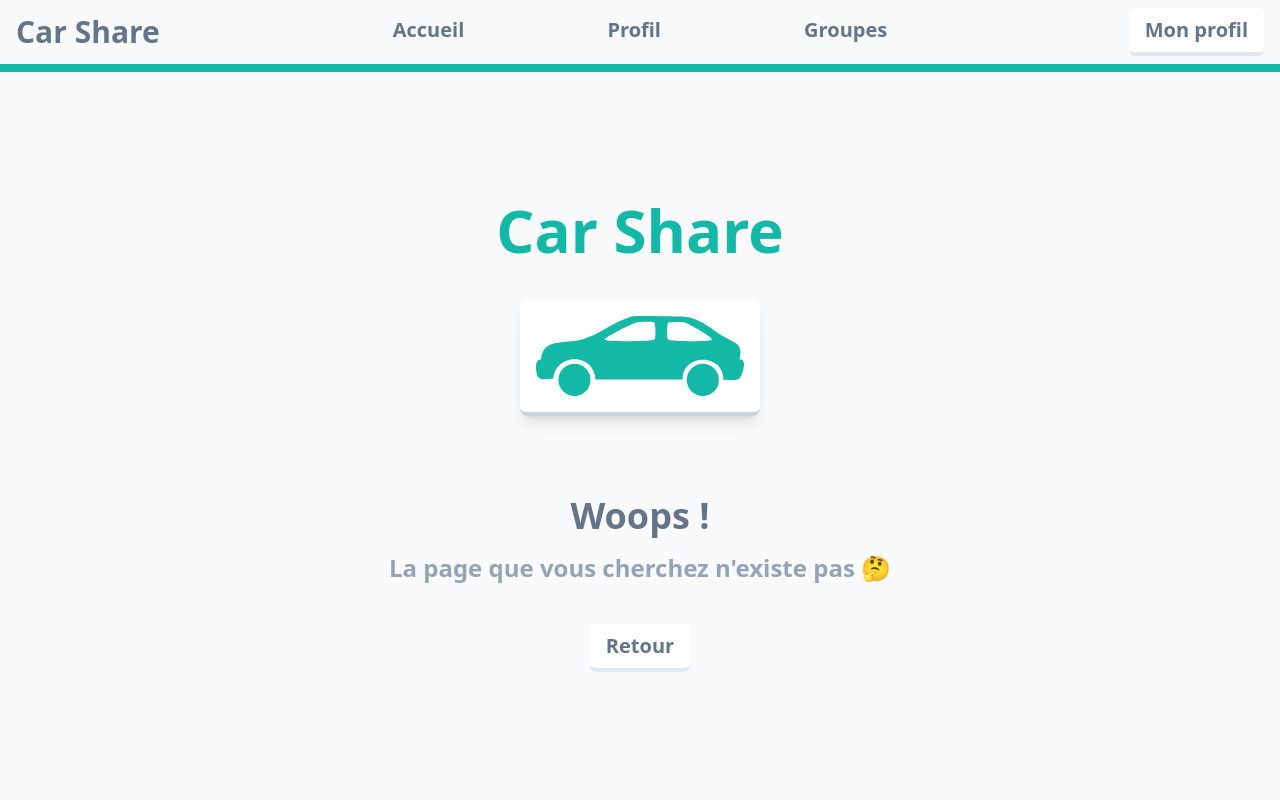
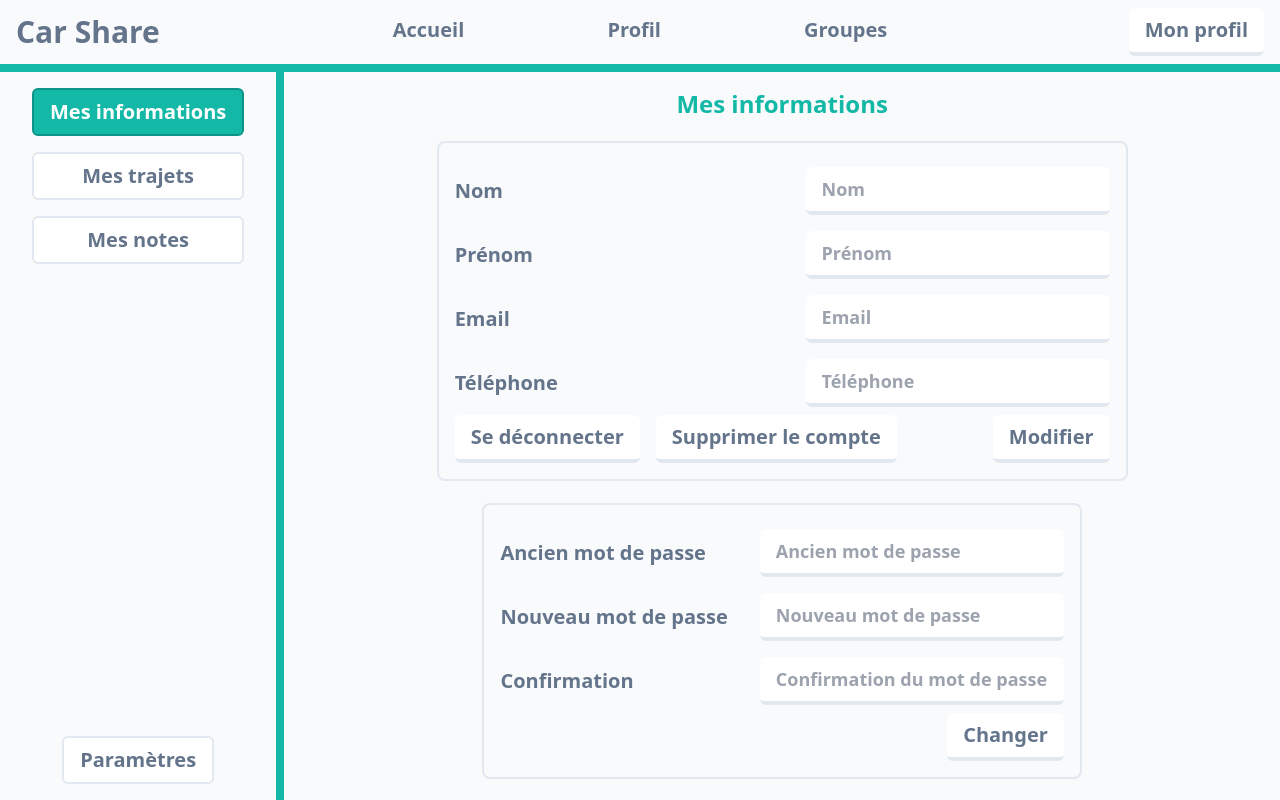
Before and after one commit to ActxLeToucan/carshare, a Vue app in the folder src/frontend/: page /profile in a window 1280 px wide. Built offline with nearby package versions, Linux system fonts and the light colour scheme; sample sign-in values are in the browser's storage.

Commit message:
Added profile page

```diff
--- a/src/frontend/src/main.js
+++ b/src/frontend/src/main.js
@@ -13,6 +13,7 @@ const routes = [
     { path: "/", name: 'Main', component: () => import("./views/Main.vue") },
     { path: "/home", name: 'Home', component: () => import("./views/Home.vue") },
     { path: "/register", name: 'Register', component: () => import("./views/Register.vue") },
+    { path: "/profile", name: 'Profile', component: () => import("./views/Profile.vue") },
     // 404 redirection
     { path: "/:catchAll(.*)", name: 'NotFound', component: () => import("./views/NotFound.vue") }
 ]
--- /dev/null
+++ b/src/frontend/src/views/Profile.vue
@@ -0,0 +1,134 @@
+<template>
+    <div class="flex grow flex-col">
+        <topbar></topbar>
+        <div class="flex grow">
+            <div class="flex flex-col items-center w-min px-8 py-4 space-y-4 border-r-8 border-teal-500">
+                <button-tab href="#infos" :default="true"> Mes informations </button-tab>
+                <button-tab href="#trips"> Mes trajets </button-tab>
+                <button-tab href="#evals"> Mes notes </button-tab>
+                <div class="flex grow justify-end items-end">
+                    <button-tab href="#params"> Paramètres </button-tab>
+                </div>
+            </div>
+            <div class="flex grow">
+                <tab-window defaultHash="#infos">
+
+                    <tab-div hash="#infos" class="flex flex-col items-center">
+                        <p class="text-2xl text-teal-500 font-bold mx-auto mt-4"> Mes informations </p>
+                        <div class="flex flex-col grow justify-evenly items-center">
+                            <card class="flex flex-col">
+                                <div class="flex flex-col">
+                                    <input-text label="Nom" placeholder="Nom" :value="''"></input-text>
+                                    <input-text label="Prénom" placeholder="Prénom" :value="''"></input-text>
+                                    <input-text label="Email" placeholder="Email" :value="''"></input-text>
+                                    <input-text label="Téléphone" placeholder="Téléphone" :value="''"></input-text>
+                                </div>
+                                <div class="flex space-x-4">
+                                    <button-block :action="disconnect"> Se déconnecter </button-block>
+                                    <button-block :action="deleteAccount" color="red"> Supprimer le compte </button-block>
+                                    <div class="flex grow justify-end pl-20">
+                                        <button-block :action="() => {}" disabled="true"> Modifier </button-block>
+                                    </div>
+                                </div>
+                            </card>
+                            <card class="flex flex-col">
+                                <div class="flex flex-col">
+                                    <input-text label="Ancien mot de passe" placeholder="Ancien mot de passe" :value="''"></input-text>
+                                    <input-text label="Nouveau mot de passe" placeholder="Nouveau mot de passe" :value="''"></input-text>
+                                    <input-text label="Confirmation" placeholder="Confirmation du mot de passe" :value="''"></input-text>
+                                </div>
+                                <div class="flex grow justify-end">
+                                    <button-block :action="() => {}" disabled="true"> Changer </button-block>
+                                </div>
+                            </card>
+                        </div>
+                    </tab-div>
+
+                    <tab-div hash="#trips">
+                        <p class="text-2xl text-teal-500 py-2 font-bold mx-auto"> Mes trajets </p>
+                    </tab-div>
+
+                    <tab-div hash="#evals">
+                        <p class="text-2xl text-teal-500 py-2 font-bold mx-auto"> Mes notes </p>
+                    </tab-div>
+
+                    <tab-div hash="#params">
+                        <p class="text-2xl text-teal-500 py-2 font-bold mx-auto"> Paramètres </p>
+                    </tab-div>
+                </tab-window>
+            </div>
+        </div>
+        <popup
+            title="Supprimer le compte"
+            content="Êtes-vous sûr de vouloir supprimer votre compte ?\nCette action est irréversible."
+            cancelLabel="Annuler"
+            validateLabel="Supprimer"
+            :onload="setDeletePopup"
+            :onvalidate="removeAccount"
+        ></popup>
+    </div>
+</template>
+
+<script>
+import Topbar from '../components/topbar/Topbar.vue';
+import ButtonBlock from '../components/inputs/ButtonBlock.vue';
+import ButtonTab from '../components/inputs/ButtonTab.vue';
+import TabWindow from '../components/cards/TabWindow.vue';
+import TabDiv from '../components/cards/TabDiv.vue';
+import Card from '../components/cards/Card.vue';
+import InputText from '../components/inputs/InputText.vue';
+import User from '../scripts/User';
+import Popup from '../components/cards/Popup.vue';
+import API from '../scripts/API';
+import { Log } from '../scripts/Logs';
+
+export default {
+    components: {
+        Topbar,
+        ButtonBlock,
+        ButtonTab,
+        TabWindow,
+        TabDiv,
+        Card,
+        InputText,
+        Popup
+    },
+    name: 'Home',
+    data() {
+        return {}
+    },
+    methods: {
+        setDeletePopup(popup) {
+            this.deletePopup = popup;
+        },
+        disconnect() {
+            User.forget();
+            this.$router.push('/');
+        },
+        deleteAccount() {
+            if (!this.deletePopup) return;
+            this.deletePopup.show();
+        },
+        removeAccount(popup) {
+            return new Promise((resolve, reject) => {
+                const log = popup.log("Suppression du compte...", Log.INFO);
+                API.execute_logged(API.ROUTE.USER, API.METHOD.DELETE, User.CurrentUser.getCredentials()).then(res => {
+                    log.update("Compte supprimé avec succès !", Log.SUCCESS);
+                    setTimeout(() => {
+                        log.delete();
+                        this.disconnect();
+                        resolve(true);
+                    }, 1000);
+                }).catch(err => {
+                    console.error(err);
+                    log.update("Erreur : " + err.message, Log.SUCCESS);
+                    setTimeout(() => {
+                        log.delete();
+                        resolve(false);
+                    }, 4000);
+                });
+            });
+        }
+    }
+}
+</script>
```
